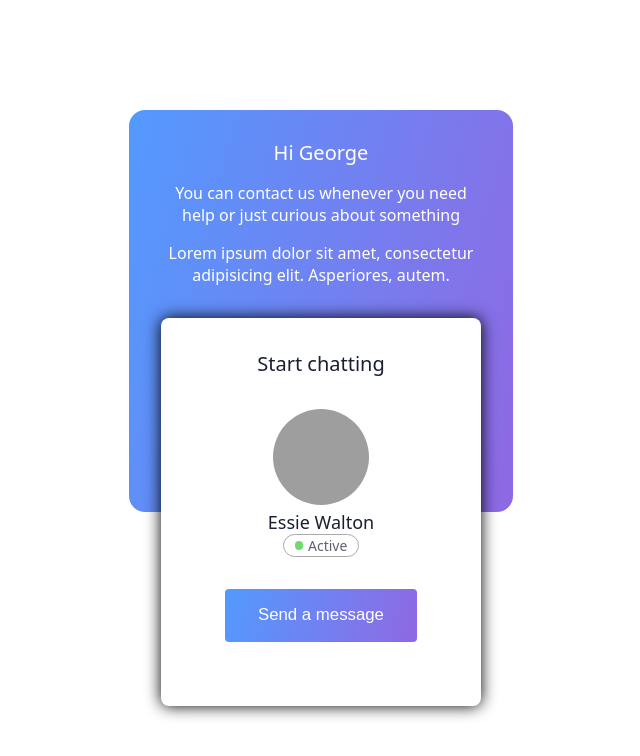
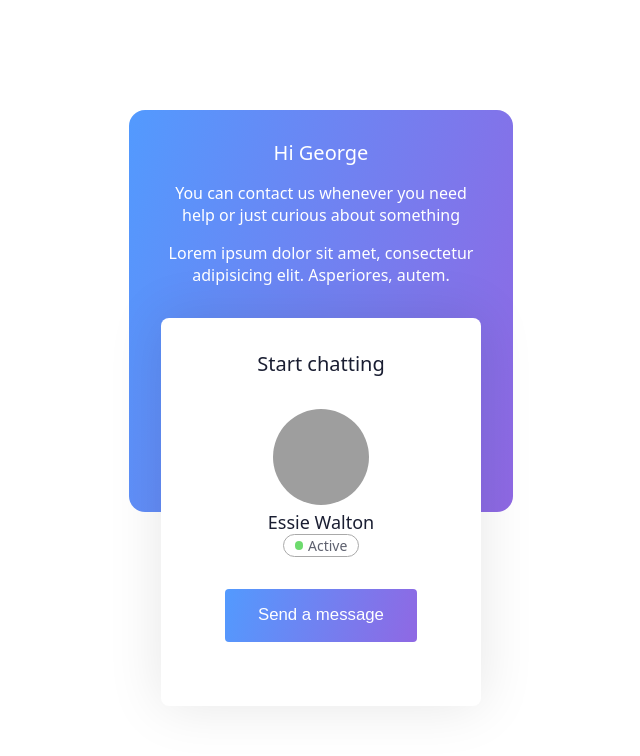
Before and after one commit to Annie-Huang/layered-card, a website: page index.html in a window 1280 px wide. Shown: the whole page, without its empty margins (319-959 px from the left). Drawn offline with Linux system fonts and the light colour scheme; grey boxes are pictures that could not be loaded.

Commit message:
Change box-shadow of the bottom card

```diff
--- a/style.css
+++ b/style.css
@@ -75,7 +75,7 @@ body {
   grid-column: 2 / 3;
   grid-row: 2 / 4;
   border-radius: 0.5rem;
-  box-shadow: 0 0 1rem black;
+  box-shadow: 0 0 3.5rem rgba(0 0 0 / 0.1);
 
   display: grid;
   gap: 2rem;
```
